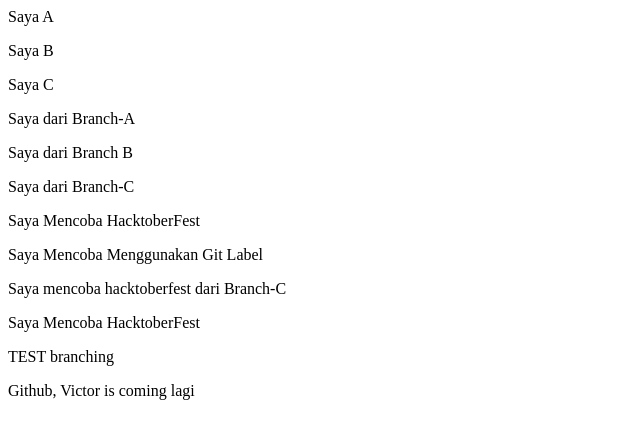
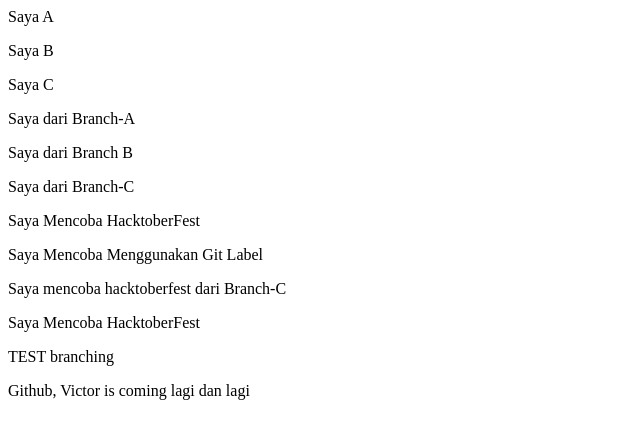
Before and after one commit to wilyanto/test-waskom, a plain HTML site: page index.html in a window 1280 px wide. Shown: the full height of the page, 0-640 px from the left. Drawn offline with Linux system fonts and the light colour scheme.

Commit message:
tes lagi yo

```diff
--- a/index.html
+++ b/index.html
@@ -17,4 +17,4 @@
 
 <p>TEST branching</p>
 
-<p>Github, Victor is coming lagi</p>
+<p>Github, Victor is coming lagi dan lagi</p>
```
